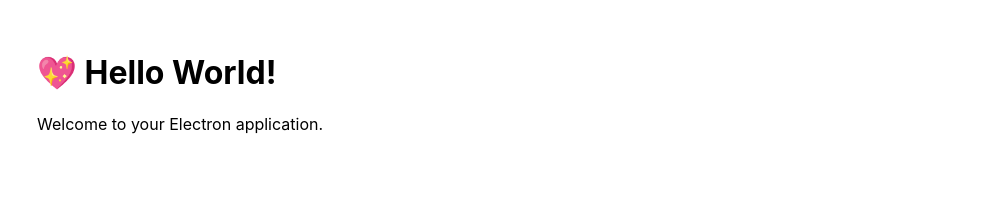
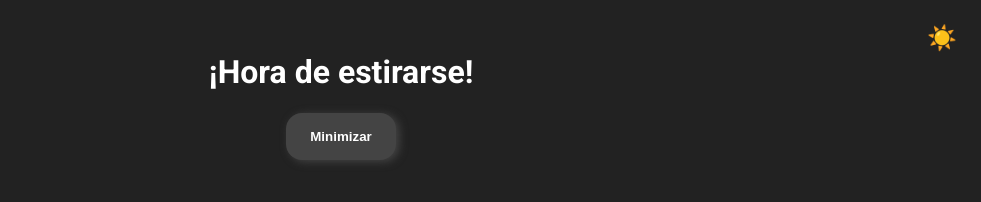
Before and after one commit to Kirenai/stretching-reminder, a website built with Vite: page index.html in a window 1280 px wide. Shown: the whole page, without its empty margins (299-1280 px from the left). Built offline with nearby package versions, Linux system fonts and the light colour scheme.

Commit message:
Add dark mode and minimize functionality; update styles and ESLint rules

```diff
--- a/index.html
+++ b/index.html
@@ -3,11 +3,20 @@
   <head>
     <meta charset="UTF-8" />
     <title>Hello World!</title>
-
+    <link rel="preconnect" href="https://fonts.googleapis.com">
+    <link rel="preconnect" href="https://fonts.gstatic.com" crossorigin>
+    <link href="https://fonts.googleapis.com/css2?family=Roboto:ital,wght@0,100;0,300;0,400;0,500;0,700;0,900;1,100;1,300;1,400;1,500;1,700;1,900&display=swap" rel="stylesheet">
   </head>
   <body>
-    <h1>💖 Hello World!</h1>
-    <p>Welcome to your Electron application.</p>
+    <div class="container">
+      <h1>¡Hora de estirarse!</h1>
+      <button class="minimizar-button" id="minimizar">Minimizar</button>
+      <button class="theme-toggle" id="theme">
+        <span id="icon">☀️</span>
+      </button>
+    </div>
     <script type="module" src="/src/renderer.ts"></script>
+    <script>
+    </script>
   </body>
 </html>
--- a/src/index.css
+++ b/src/index.css
@@ -1,7 +1,72 @@
 body {
-  font-family: -apple-system, BlinkMacSystemFont, 'Segoe UI', Roboto, Helvetica,
-    Arial, sans-serif;
-  margin: auto;
-  max-width: 38rem;
-  padding: 2rem;
+    font-family: "Roboto", sans-serif;
+    font-optical-sizing: auto;
+    font-weight: 100;
+    font-style: normal;
+    font-variation-settings: "wdth" 100;
+    margin: auto;
+    max-width: 38rem;
+    padding: 2rem;
+    background: #fff;
+    color: #222;
+    transition: background 0.3s;
 }
+
+body.dark {
+    background: #222;
+    color: #fff;
+}
+
+.container {
+    display: flex;
+    flex-direction: column;
+    align-items: center;
+}
+
+.minimizar-button {
+    padding: 1rem 1.5rem;
+    cursor: pointer;
+    border-radius: 1rem;
+    border: none;
+    box-shadow: 0.2rem 0.1rem 0.5rem #bbb;
+    font-weight: bold;
+    background: #fff;
+    color: #222;
+    transition: background 0.4s ease-in-out, color 0.4s ease-in-out;
+}
+
+.minimizar-button:hover {
+    background: #222;
+    color: #FFF;
+}
+
+body.dark .minimizar-button {
+    background: #444;
+    color: #FFF;
+    box-shadow: 0.2rem 0.1rem 0.5rem #444;
+}
+
+body.dark .minimizar-button:hover {
+    background: #FFF;
+    color: #222;
+}
+
+.theme-toggle {
+    position: fixed;
+    top: 1rem;
+    right: 1rem;
+    padding: 0.5rem;
+    cursor: pointer;
+    border-radius: 1rem;
+    background: none;
+    border: none;
+    font-size: 1.5rem;
+}
+
+.theme-toggle .sun {
+    color: #f39c12; /* Color del sol */
+}
+
+.theme-toggle .moon {
+    color: #3498db; /* Color de la luna */
+}
--- a/src/preload.ts
+++ b/src/preload.ts
@@ -1,2 +1,7 @@
 // See the Electron documentation for details on how to use preload scripts:
 // https://www.electronjs.org/docs/latest/tutorial/process-model#preload-scripts
+const { contextBridge, ipcRenderer } = require('electron');
+
+contextBridge.exposeInMainWorld('electronAPI', {
+  hideWindow: () => ipcRenderer.send('hide-window')
+});
--- a/src/renderer.ts
+++ b/src/renderer.ts
@@ -29,3 +29,20 @@
 import './index.css';
 
 console.log('👋 This message is being logged by "renderer.ts", included via Vite');
+
+document.getElementById('minimizar').onclick = () => window.electronAPI.hideWindow();
+document.body.classList.add('dark');
+
+const themeButton = document.getElementById('theme');
+const icon = document.getElementById('icon');
+
+themeButton.onclick = () => {
+  document.body.classList.toggle('dark');
+  if (document.body.classList.contains('dark')) {
+    icon.className = 'moon';
+    icon.textContent = '🌙';
+  } else {
+    icon.className = 'sun';
+    icon.textContent = '☀️';
+  }
+}
```
Also changed, not shown: src/main.ts (+21 -5 lines), .eslintrc.json, src/assets/streched.png (added), 1 other file.
